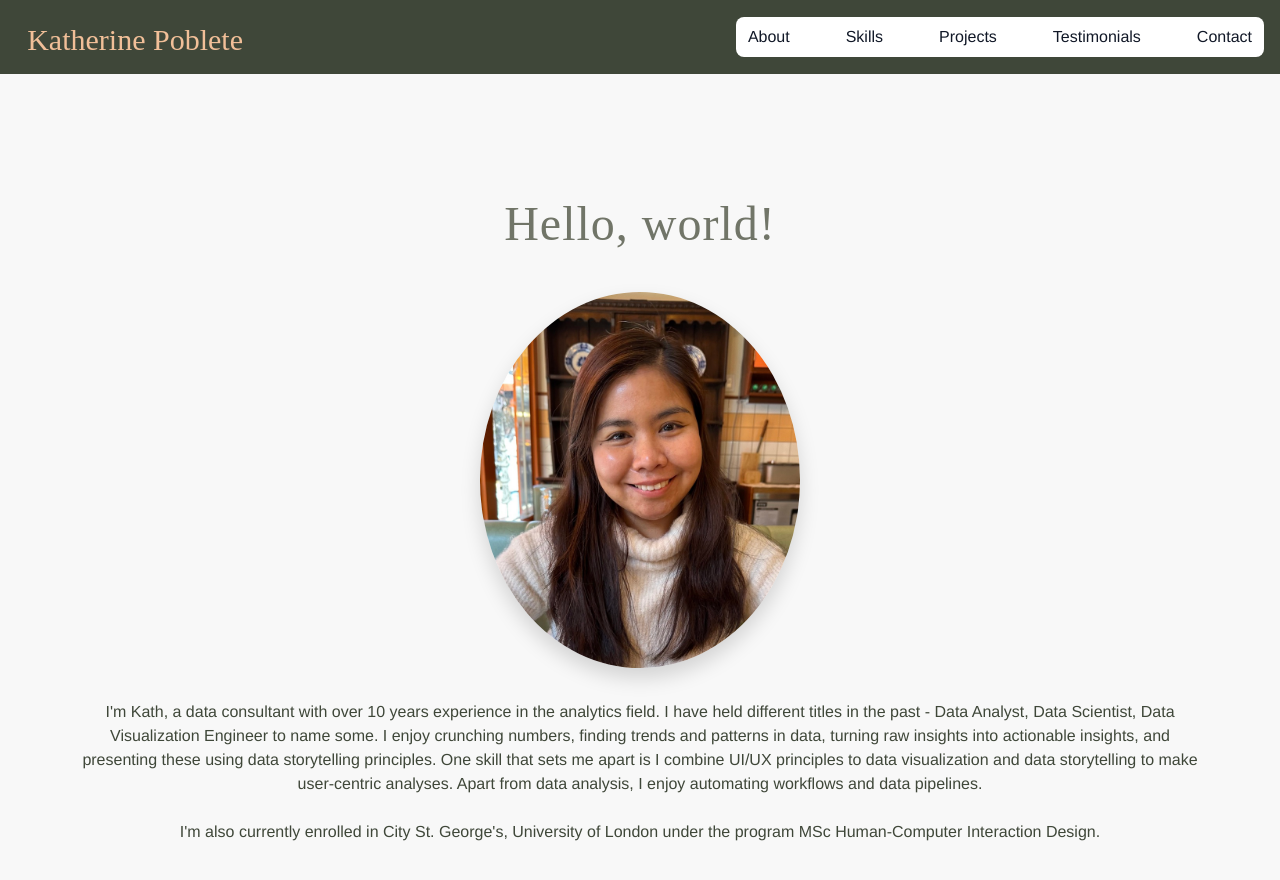
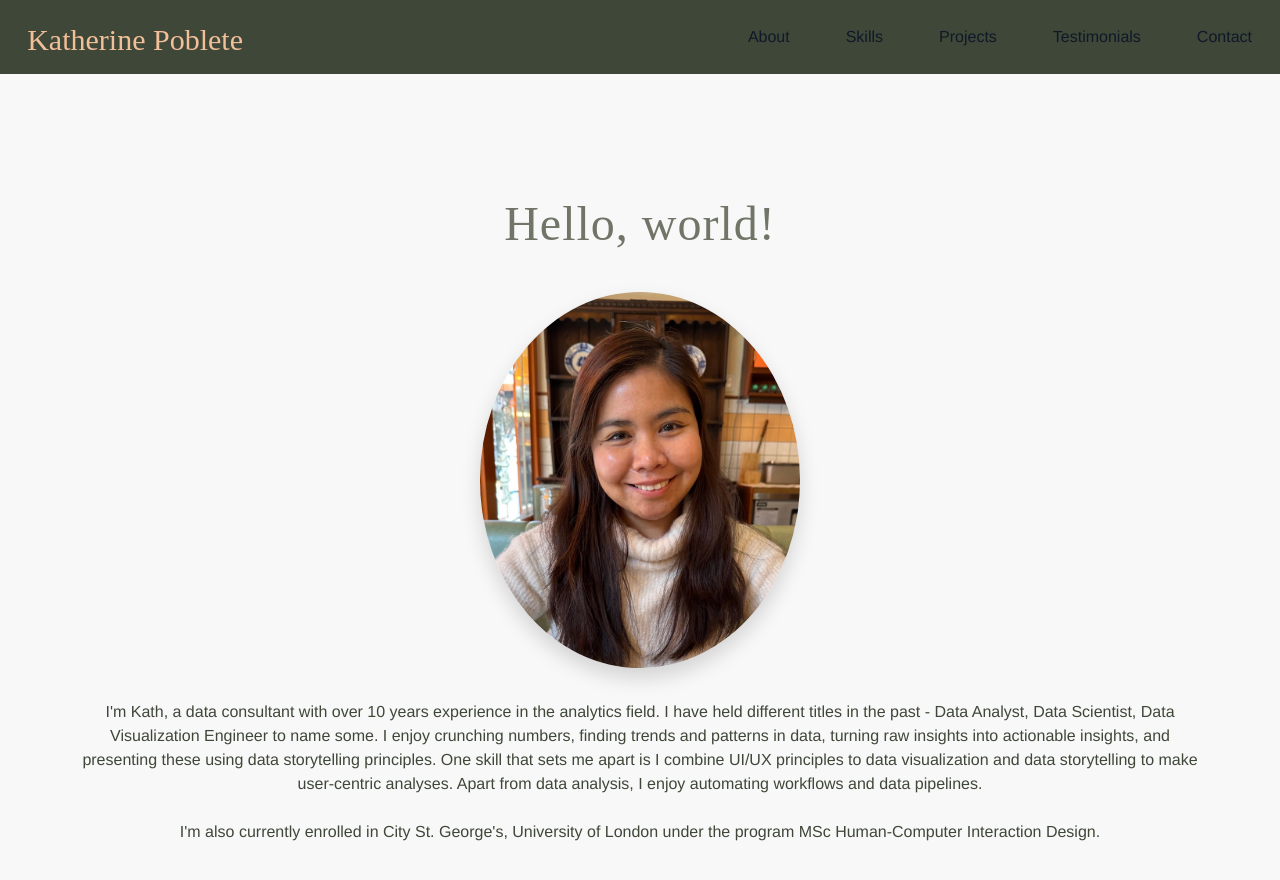
Before and after one commit to knpoblete/knpoblete.github.io, a Vue app: page / in a window 1280 px wide. Shown: the top 880 px of the page. Built offline with nearby package versions, Linux system fonts and the light colour scheme; a web font is replaced by a local one.

Commit message:
update nav bar for md size screen

```diff
--- a/src/components/NavBar.vue
+++ b/src/components/NavBar.vue
@@ -15,7 +15,7 @@
 
 
         <div class="items-center justify-between hidden w-full md:flex md:w-auto md:order-1" id="navbar-sticky">
-            <ul class="flex flex-col p-4 md:p-0 mt-4 font-medium border border-gray-100 rounded-lg bg-[#3F4739] md:space-x-8 rtl:space-x-reverse md:flex-row md:mt-0 md:border-0 md:bg-white dark:bg-[#3F4739] md:dark:bg-[#3F4739] dark:border-gray-700">
+            <ul class="flex flex-col p-4 md:p-0 mt-4 font-medium border border-[#3F4739] rounded-lg bg-[#3F4739] md:space-x-8 rtl:space-x-reverse md:flex-row md:mt-0 md:border-0 md:bg-[#3F4739] dark:bg-[#3F4739] md:dark:bg-[#3F4739] dark:border-gray-700">
             <li>
                 <a href="#about-section" class="block py-2 px-3 text-gray-900 hover:bg-gray-100 dark:text-white dark:hover:bg-[#3F4739] dark:hover:text-[#F1BF98] dark:border-[#3F4739]" aria-current="page">About</a>
             </li>
```
